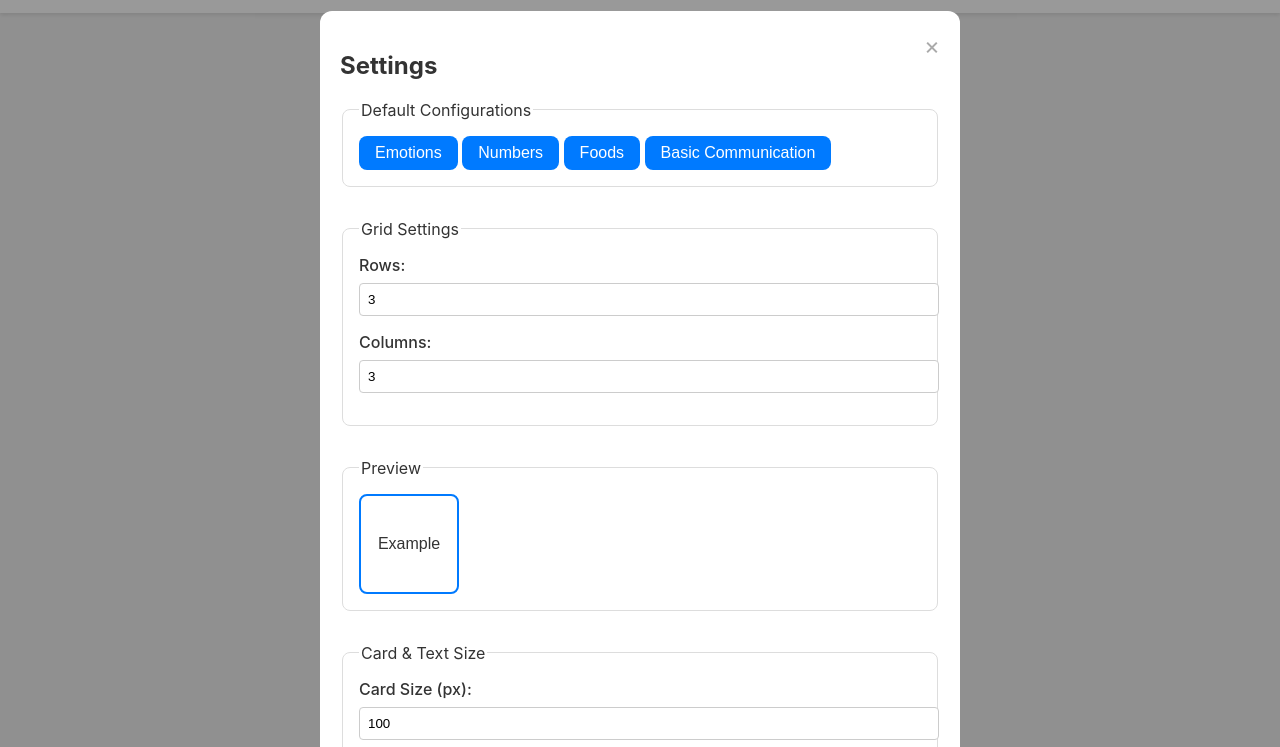
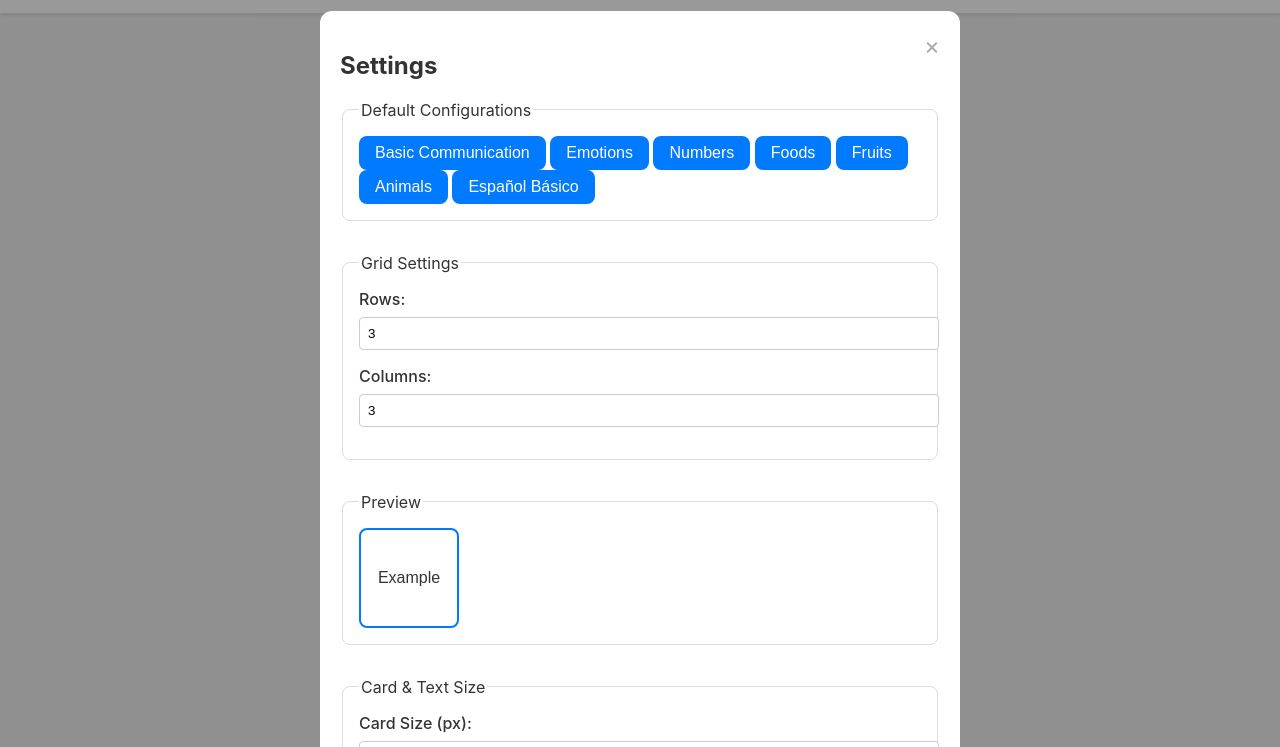
Before and after one commit to dnslp/grid, a plain HTML site: page index.html in a window 1280 px wide. Both pictures are taken after a click on the button "Settings". Shown: the part 53-800 px from the top of the page. Drawn offline with Linux system fonts and the light colour scheme.

Commit message:
Update index.html

```diff
--- a/index.html
+++ b/index.html
@@ -27,10 +27,15 @@
         <!-- Grid Settings -->
         <fieldset id="defaultConfigPacks">
           <legend>Default Configurations</legend>
+           <button type="button" class="default-config-btn" data-config="basicCommunication">Basic Communication</button>
           <button type="button" class="default-config-btn" data-config="emotions">Emotions</button>
           <button type="button" class="default-config-btn" data-config="numbers">Numbers</button>
           <button type="button" class="default-config-btn" data-config="foods">Foods</button>
-          <button type="button" class="default-config-btn" data-config="basicCommunication">Basic Communication</button>
+          <button type="button" class="default-config-btn" data-config="fruits">Fruits</button>
+          <button type="button" class="default-config-btn" data-config="animals">Animals</button>
+          <button type="button" class="default-config-btn" data-config="spanishCommunication">Español Básico</button>
+
+
         </fieldset>
         <fieldset>
           <legend>Grid Settings</legend>
```
